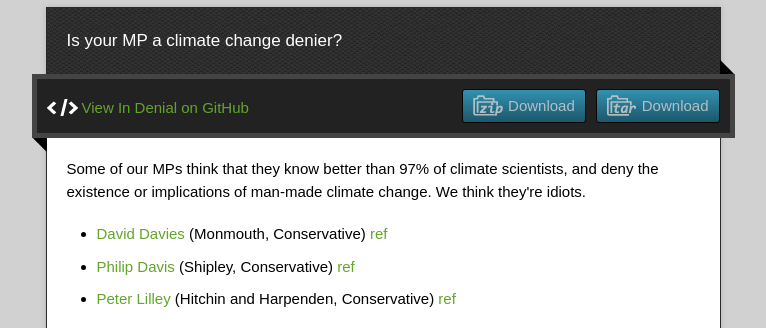
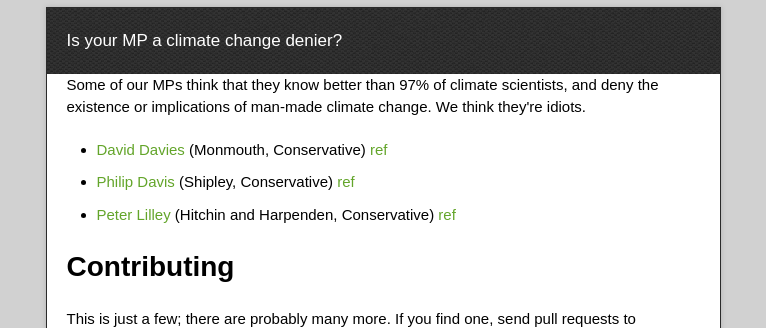
Before and after one commit to Floppy/in-denial, a plain HTML site: page index.html in a window 1280 px wide. Shown: the part 123-451 px from the top of the page, without its empty margins (257-1023 px from the left). Drawn offline with nearby package versions, Linux system fonts and the light colour scheme.

Commit message:
Remove download bar

```diff
--- a/index.html
+++ b/index.html
@@ -27,14 +27,6 @@
     <div id="container">
       <p class="tagline">Is your MP a climate change denier?</p>
       <div id="main" role="main">
-        <div class="download-bar">
-        <div class="inner">
-          <a href="https://github.com/Floppy/in-denial/tarball/master" class="download-button tar"><span>Download</span></a>
-          <a href="https://github.com/Floppy/in-denial/zipball/master" class="download-button zip"><span>Download</span></a>
-          <a href="https://github.com/Floppy/in-denial" class="code">View In Denial on GitHub</a>
-        </div>
-        <span class="blc"></span><span class="trc"></span>
-        </div>
         <article class="markdown-body">
           <p>Some of our MPs think that they know better than 97% of climate scientists, and deny the existence or implications of man-made climate change. We think they're idiots.</p>
 
```
